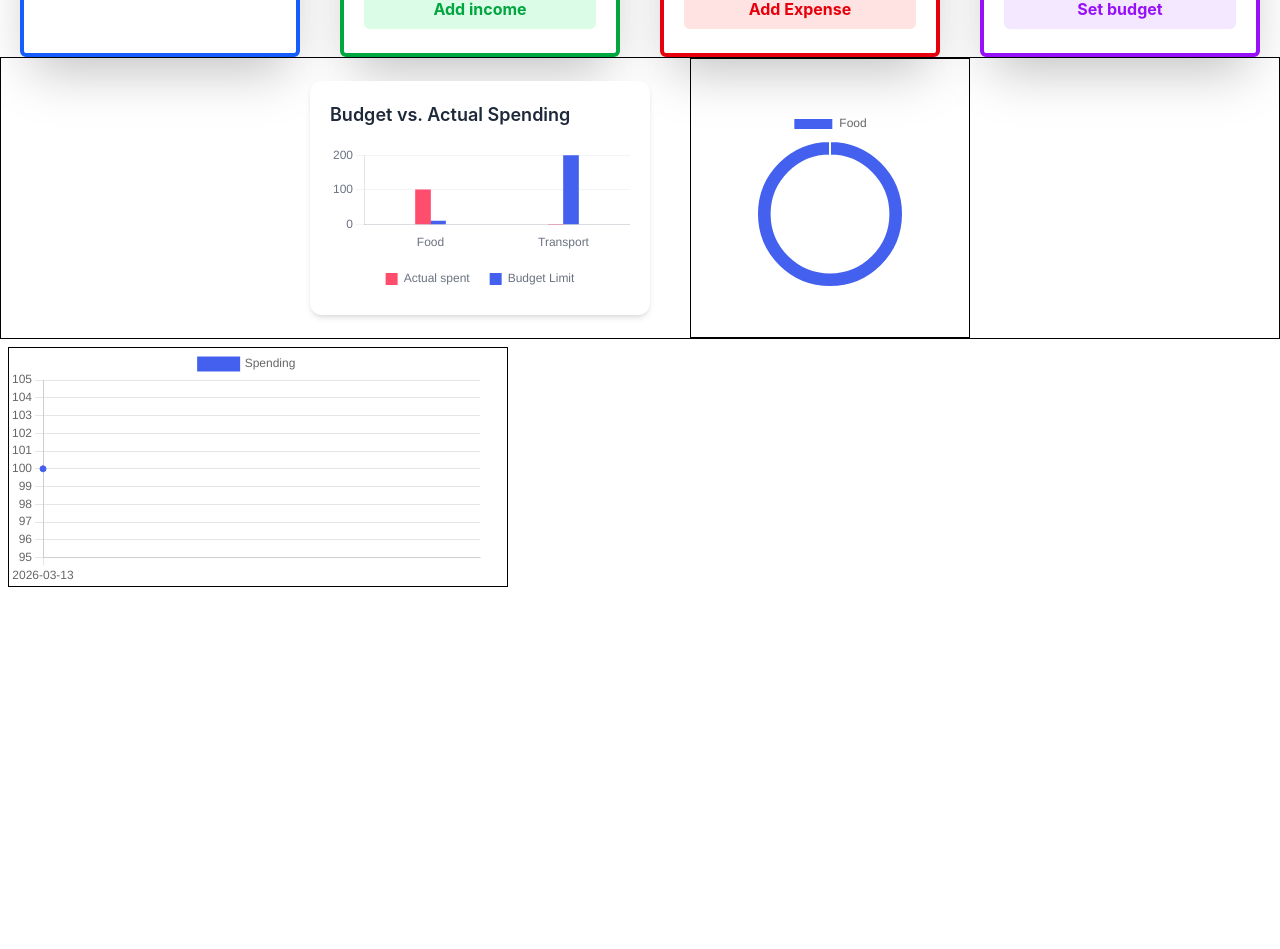
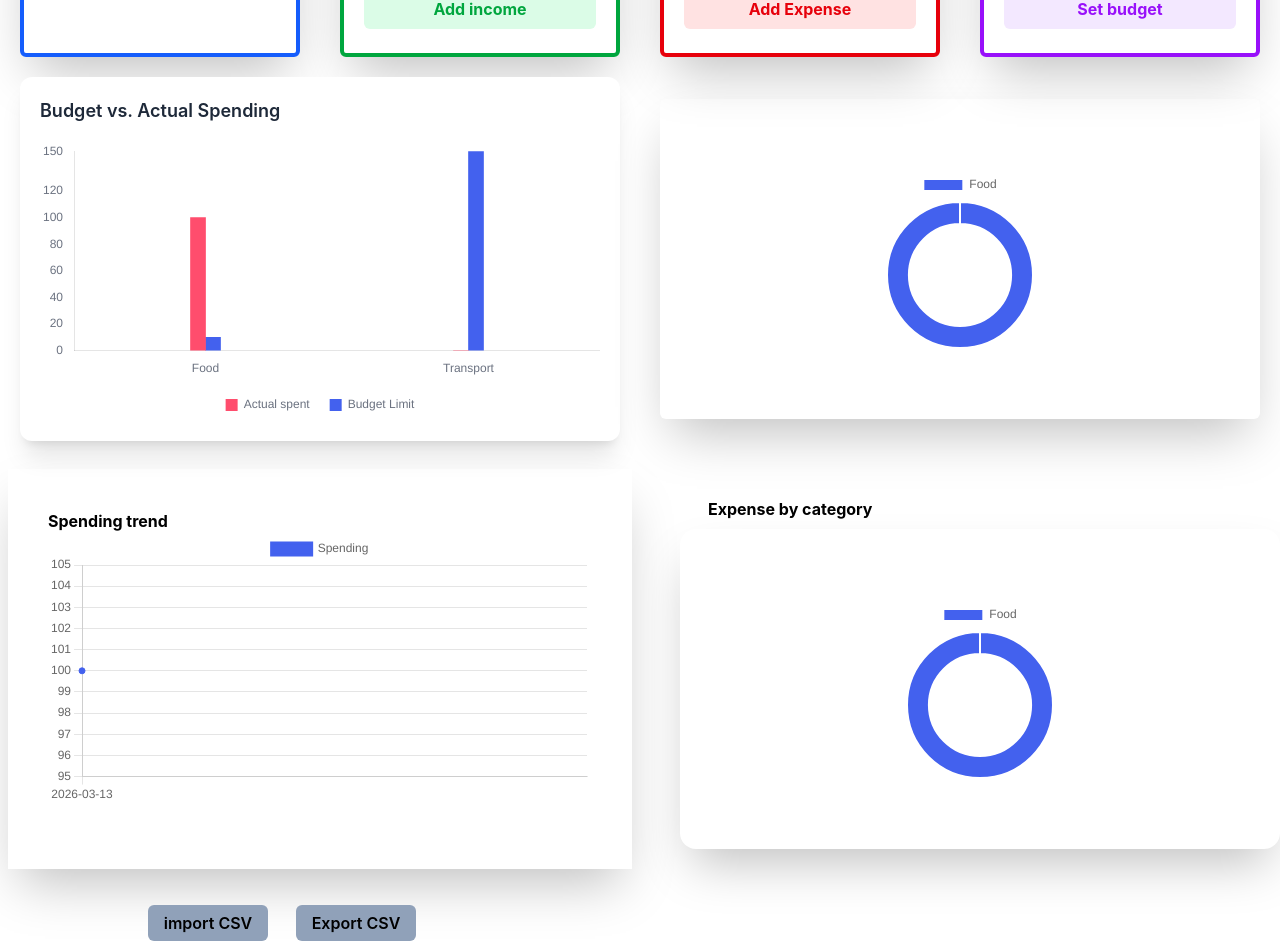
Before and after one commit to IZQIA-HASSAN/Expense-tracker-App, a React (Vite) app: page / in a window 1280 px wide. Shown: the part 231-1180 px from the top of the page. Before the commit the page ends 826 px from the top, so only its background shows below. Built offline with nearby package versions, Linux system fonts and the light colour scheme.

Commit message:
ui improved

```diff
--- a/src/App.jsx
+++ b/src/App.jsx
@@ -2,6 +2,7 @@ import { useState } from 'react'
 
 import Navbar from './Navbar'
 import Dashboard from './Dashboard'
+
 
 function App() {
   const [count, setCount] = useState(0)
--- /dev/null
+++ b/src/Button.jsx
@@ -0,0 +1,13 @@
+import React from 'react'
+
+const Button = () => {
+  return (
+    <div className='flex  p-2 ml-35 mt-5 gap-7'>
+        <button className=' rounded-md w-30 h-9 bg-slate-400 font-semibold'>import CSV</button>
+        <button className=' rounded-md w-30 h-9 bg-slate-400 font-semibold'>Export CSV</button>
+
+    </div>
+  )
+}
+
+export default Button
--- a/src/Dashboard.jsx
+++ b/src/Dashboard.jsx
@@ -3,6 +3,7 @@ import Card from './Card'
 import Card1  from './Card1'
 import Card2 from './Card2'
 import Card3 from './Card3'
+import Button from './Button'
 import {
   Chart as ChartJS,
   CategoryScale,
@@ -12,7 +13,8 @@ import {
   ArcElement,
   PointElement,
   Tooltip,
-  Legend
+  Legend,
+  scales
 }from "chart.js"
 
 import {Bar , Line , Doughnut} from "react-chartjs-2"
@@ -57,6 +59,23 @@ const linedata = {
       backgroundColor:"#4361ee",
     },
   ],
+  scales:{
+    x:{
+      grid:{
+        display:false,
+      }
+    },
+    y:{
+      min:0,
+      max:150,
+      ticks:{
+        stepSize : 50
+      },
+      grid:{
+        display:false,
+      }
+    },
+  },
 }
 
 const Doughnutdata = {
@@ -65,9 +84,9 @@ const Doughnutdata = {
     {
       data:[100],
       backgroundColor:["#4361ee"],
-      cutout:"80%"
-    }
-  ]
+      cutout:"70%"
+    },
+  ],
 }
 const options = {
   responsive: true,
@@ -99,7 +118,11 @@ const options = {
     },
 
     y: {
+      min:0,
+      max:150,
+
       grid: {
+        display: false ,
         color: "#f1f5f9",
       },
       ticks: {
@@ -122,8 +145,8 @@ const Dashboard = () => {
 <Card3/>
 
     </div>
-    <div className=' flex gap-10 justify-center border items-center  '>
-      <div className="bg-white p-5 rounded-xl shadow-md">
+    <div className=' flex gap-10 justify-center  items-center p-5 '>
+      <div className="bg-white p-5  w-[600px] rounded-xl shadow-xl">
 
   <h2 className="text-lg font-semibold mb-4 text-gray-800">
     Budget vs. Actual Spending
@@ -132,11 +155,20 @@ const Dashboard = () => {
   <Bar data={barData} options={options} />
 
 </div>
-<div className='border h-70 w-70 p-2 flex justify-center items-center'>
+<div className='shadow-2xl h-80 w-[600px] rounded-md p-2 flex justify-center items-center'>
+<div className='h-45 w-45  '><Doughnut   data={Doughnutdata}/></div>
+</div>
+
+</div>
+<div className='flex gap-10  justify-center items-center'>
+<div className='h-100 w-[650px] shadow-2xl p-10  w-[500px] m-2'><b>Spending trend</b><Line data={linedata}/></div>
+<div className=''><h3 className='ml-5 p-2 font-bold'>Expense by category</h3>
+<div className='shadow-2xl h-80 w-[600px] rounded-2xl p-2 flex justify-center items-center'>
 <div className='h-45 w-45  '><Doughnut   data={Doughnutdata}/></div>
 </div>
 </div>
-<div className='h-60 border w-[500px] m-2'><Line data={linedata}/></div>
+</div>
+<Button/>
 
 
     </>
```
